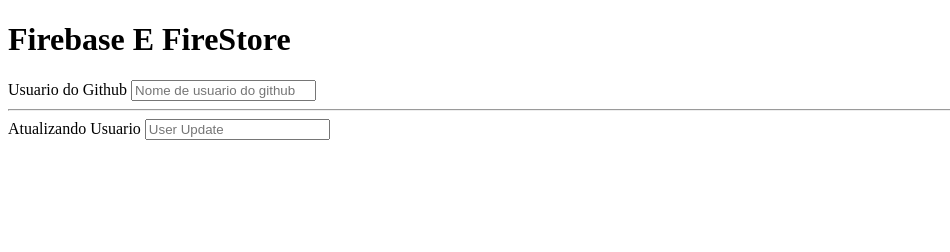
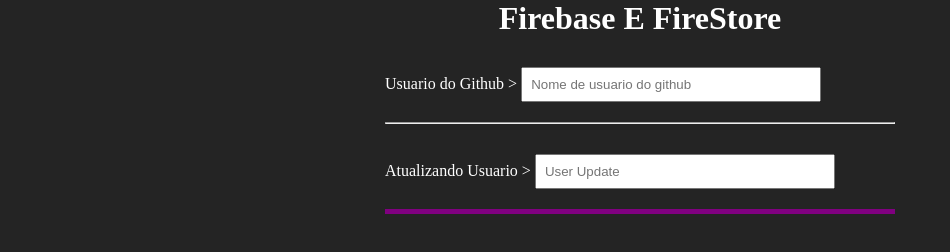
Before and after one commit to liliul/firebaseRepos, a plain HTML site: page userGithub/index.html in a window 1280 px wide. Shown: the whole page, without its empty margins (0-950 px from the left). Drawn offline with Linux system fonts and the light colour scheme; no server answers.

Commit message:
style:  userGithub-firebase

```diff
--- a/userGithub/index.html
+++ b/userGithub/index.html
@@ -4,18 +4,19 @@
 	<meta charset="utf-8">
 	<meta name="viewport" content="width=device-width, initial-scale=1">
 	<title>Usuarios do Github</title>
+	<link rel="stylesheet" type="text/css" href="./src/css/style.css">
 </head>
 <body>
 	<h1>Firebase E FireStore</h1>
 
 	<section id="container">
 		<form data-js="add-user">
-			<label for="user">Usuario do Github</label>
+			<label for="user">Usuario do Github ></label>
 			<input type="text" id="user" name="user" placeholder="Nome de usuario do github">
 		</form>
 		<hr>
 		<form data-js="up-user">
-			<label for="upUser">Atualizando Usuario</label>
+			<label for="upUser">Atualizando Usuario ></label>
 			<input type="text" id="upUser" name="upUser" placeholder="User Update">
 		</form>
 
--- /dev/null
+++ b/userGithub/src/css/style.css
@@ -0,0 +1,42 @@
+* {
+	margin: 0;
+	padding: 0;
+	box-sizing: border-box;
+}
+
+body {
+	width: 100%;
+	height: auto;
+
+	display: grid;
+	place-items: center;
+
+	background: #242424;
+	color: #FFF;
+}
+
+#container {
+	width: 510px;
+}
+#container form {
+	margin: 30px 0px 20px 0px;
+}
+#container form input {
+	padding: 8px;
+	width: 300px;
+}
+
+#content {
+	border-top: 5px solid purple;
+	padding-top: 8px;
+}
+#content .card {
+	border-radius: 8px;
+	box-shadow: 3px 3px 5px rgba(0, 0, 0, 0.4);
+
+	margin-bottom: 15px;
+	padding: 10px;
+
+	background-color: #fff;
+	color: black;
+}
```
